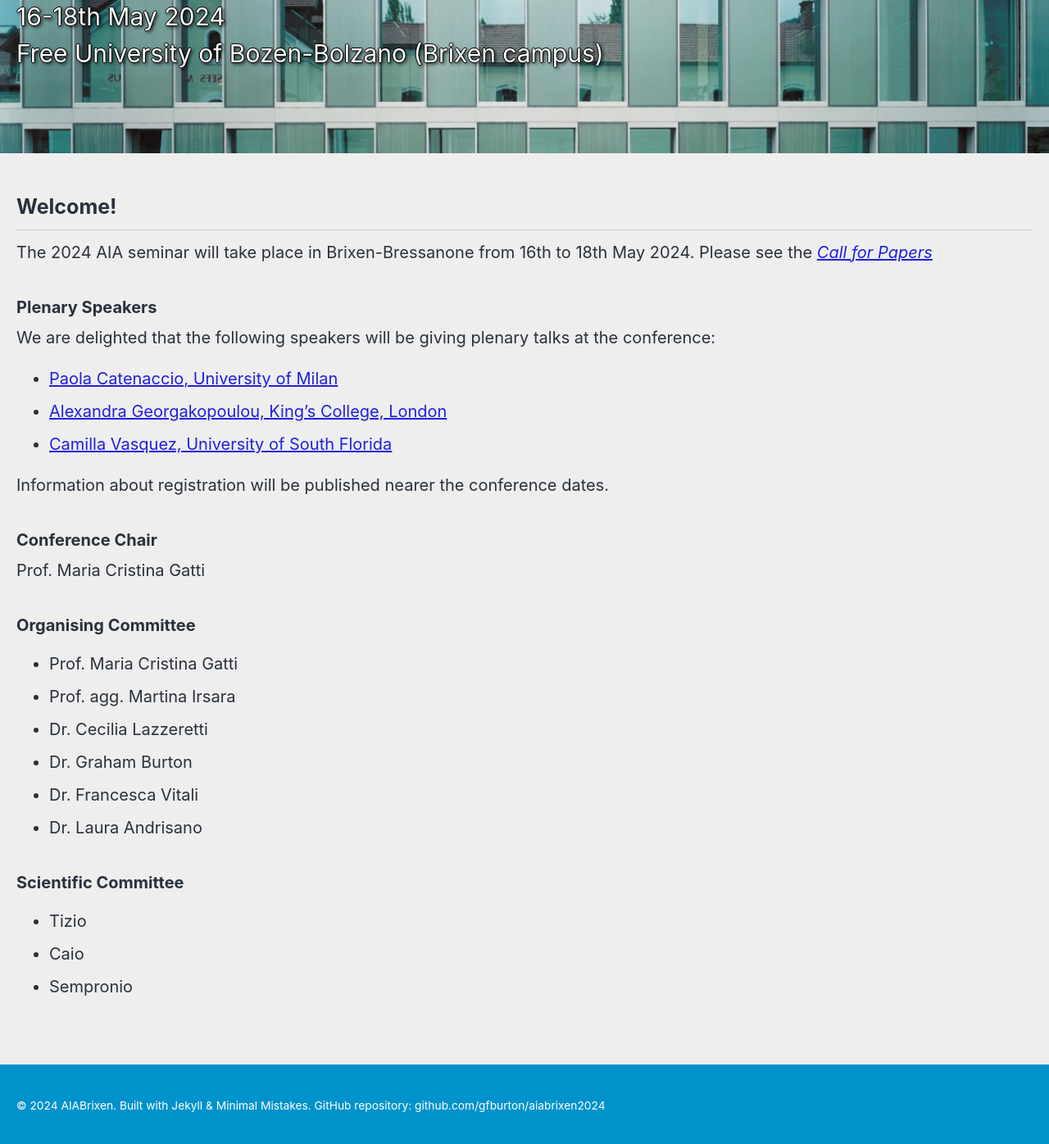
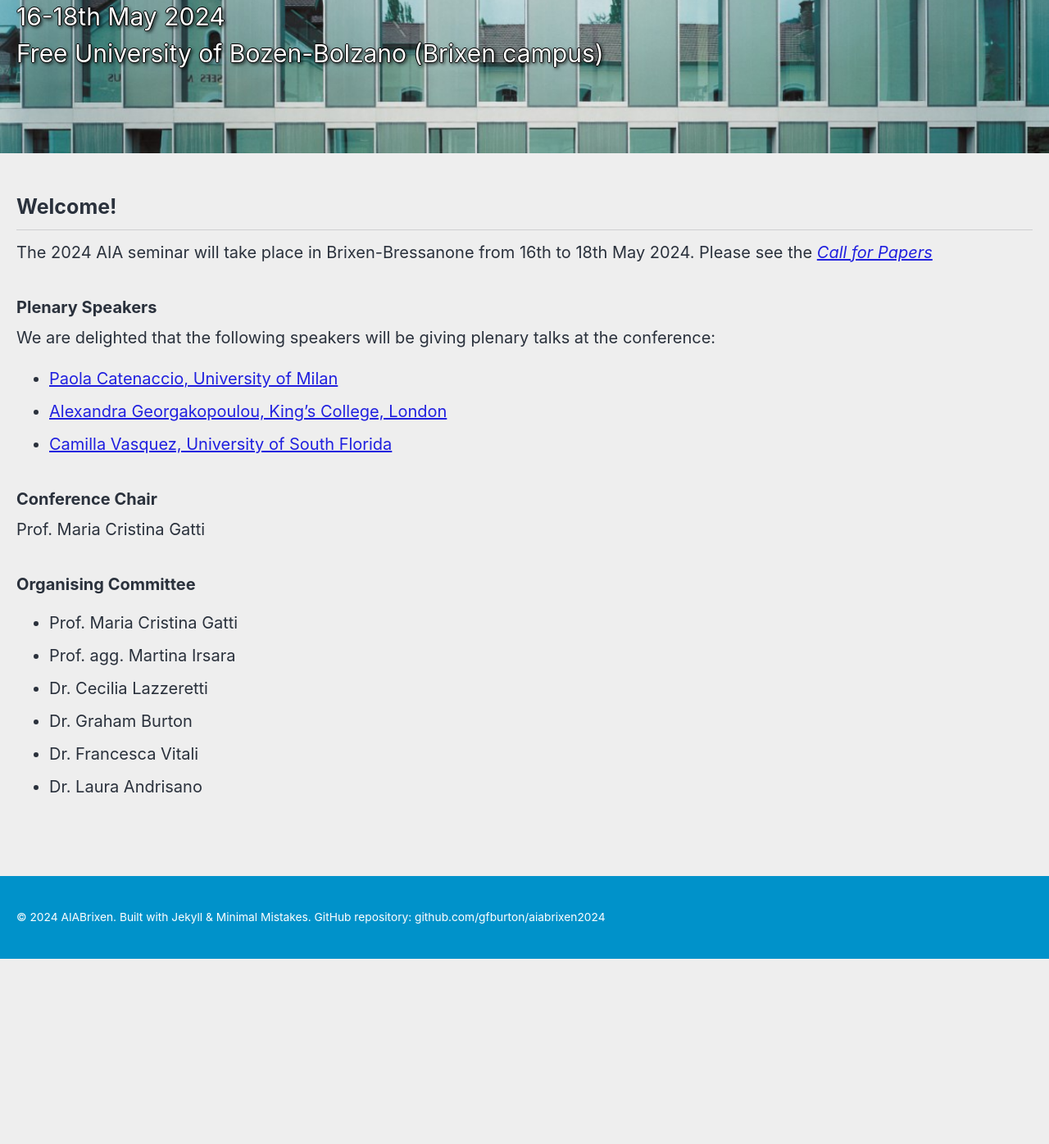
Before and after one commit to gfburton/aiabrixen2024, a Jekyll site: the page built from _pages/home.md, in a window 1280 px wide and 1400 px high, scrolled down 230 px. Shown: the top 1396 px of the window at 82% size. Built offline with Jekyll 4.4.1, drawn with Linux system fonts in a browser that asks for light colours; cached includes are drawn as plain includes; nearby versions of some CDN libraries.

Commit message:
Update home.md

```diff
--- a/_pages/home.md
+++ b/_pages/home.md
@@ -22,8 +22,6 @@ We are delighted that the following speakers will be giving plenary talks at the
 * [Alexandra Georgakopoulou, King's College, London](https://www.kcl.ac.uk/people/alexandra-georgakopoulou)
 * [Camilla Vasquez, University of South Florida](https://www.usf.edu/arts-sciences/departments/world-languages/about-us/c-vasquez.aspx)
 
-Information about registration will be published nearer the conference dates.
-
 
 ### Conference Chair
 
@@ -38,8 +36,3 @@ Prof. Maria Cristina Gatti
 * Dr. Graham Burton
 * Dr. Francesca Vitali
 * Dr. Laura Andrisano
-
-### Scientific Committee
-* Tizio
-* Caio
-* Sempronio
```
